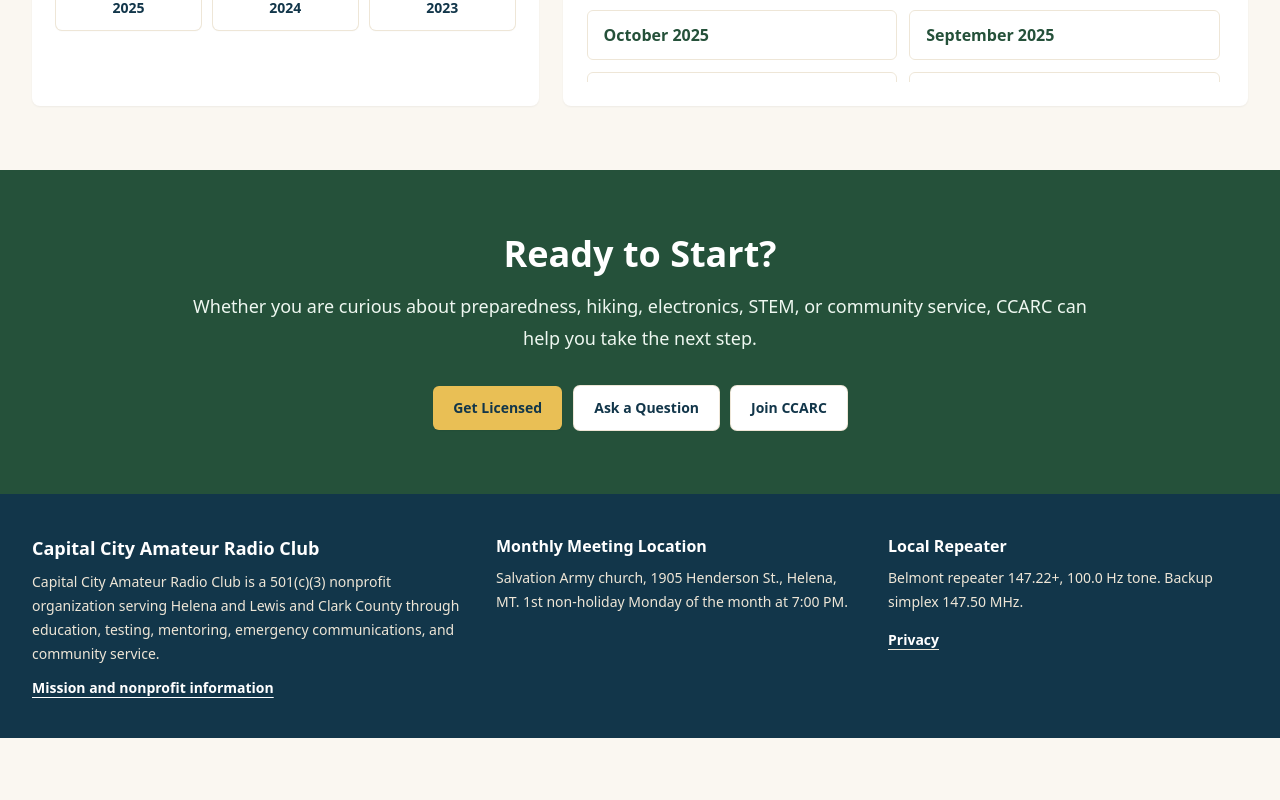
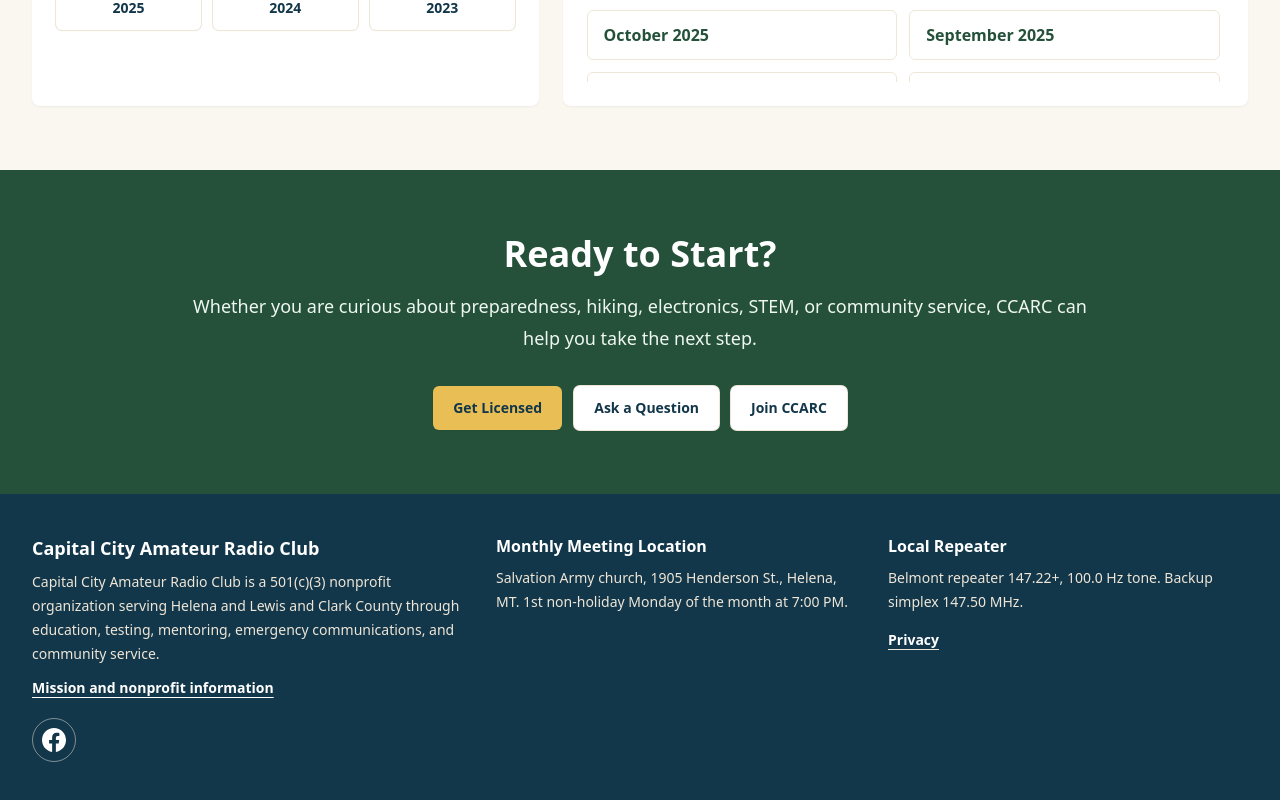
Before and after one commit to membership-ccarc/n7rb, a Next.js app: page / in a window 1280 px wide. Shown: the part 7028-7828 px from the top of the page. Before the commit the page ends 7766 px from the top, so only its background shows below. Built offline with nearby package versions, Linux system fonts and the light colour scheme; no server answers.

Commit message:
Added a Facebook page footer link, and join-contact us box for same page.

```diff
--- a/app/join-contact/page.tsx
+++ b/app/join-contact/page.tsx
@@ -175,6 +175,14 @@ export default function JoinContactPage() {
               We&apos;d love to have you! Use our Contact Us form and let us know you&apos;d like access to our Slack workspace. Whether you&apos;re a long-time amateur radio operator or just getting started, we&apos;ll send you an invitation after a quick review.
             </p>
           </InfoCard>
+          <InfoCard title="Follow Us on Facebook">
+            <p>
+              Keep up with club news, activities, photos, and upcoming events on the Capital City Amateur Radio Club Facebook page.
+            </p>
+            <div className="mt-5">
+              <ButtonLink href={LINKS.FACEBOOK_URL}>Visit CCARC on Facebook</ButtonLink>
+            </div>
+          </InfoCard>
           <article className="rounded-lg border border-stonewarm-100 bg-white p-6 shadow-sm">
             <h2 className="text-xl font-black text-mountain-900">Meeting Location</h2>
             <p className="mt-3 leading-7 text-stonewarm-700">
--- a/app/layout.tsx
+++ b/app/layout.tsx
@@ -5,7 +5,7 @@ import Link from "next/link";
 import "./globals.css";
 import { GoogleAnalytics } from "@/components/GoogleAnalytics";
 import { SiteHeader } from "@/components/SiteHeader";
-import { SITE } from "@/lib/site-data";
+import { LINKS, SITE } from "@/lib/site-data";
 
 export const metadata: Metadata = {
   metadataBase: new URL(SITE.url),
@@ -56,6 +56,17 @@ function Footer() {
             Capital City Amateur Radio Club is a 501(c)(3) nonprofit organization serving Helena and Lewis and Clark County through education, testing, mentoring, emergency communications, and community service.
           </p>
           <p className="mt-3 text-sm"><Link className="font-bold underline underline-offset-4" href="/about">Mission and nonprofit information</Link></p>
+          <a
+            className="mt-5 inline-flex min-h-11 min-w-11 items-center justify-center rounded-full border border-stonewarm-100/50 text-white transition hover:border-white hover:bg-white/10 focus-visible:outline focus-visible:outline-2 focus-visible:outline-offset-4 focus-visible:outline-white"
+            href={LINKS.FACEBOOK_URL}
+            target="_blank"
+            rel="noopener noreferrer"
+            aria-label="Visit CCARC on Facebook (opens in a new tab)"
+          >
+            <svg aria-hidden="true" className="h-6 w-6" viewBox="0 0 24 24" fill="currentColor">
+              <path d="M24 12.073C24 5.405 18.627 0 12 0S0 5.405 0 12.073C0 18.1 4.388 23.094 10.125 24v-8.436H7.078v-3.491h3.047V9.413c0-3.026 1.792-4.697 4.533-4.697 1.313 0 2.686.236 2.686.236v2.973h-1.513c-1.49 0-1.956.931-1.956 1.887v2.261h3.328l-.532 3.491h-2.796V24C19.612 23.094 24 18.1 24 12.073Z" />
+            </svg>
+          </a>
         </div>
         <div>
           <p className="font-bold">Monthly Meeting Location</p>
--- a/lib/site-data.ts
+++ b/lib/site-data.ts
@@ -26,6 +26,7 @@ export const JFK_PARK_MAP_URL = "https://www.google.com/maps/search/?api=1&query
 export const CLASS_LOCATION_MAP_URL = "https://www.google.com/maps/search/?api=1&query=Salvation+Army%2C+1905+Henderson+St%2C+Helena%2C+MT+59601";
 // Slack invite links expire and should be refreshed as needed.
 export const SLACK_INVITE_URL = "https://join.slack.com/t/ccarcslack/shared_invite/zt-3k0ieygwx-rBeNphjqJ1EqnyYieSfmUg";
+export const FACEBOOK_URL = "https://www.facebook.com/CCARCHelena/";
 
 export const LINKS = {
   CLASS_SIGNUP_URL,
@@ -38,6 +39,7 @@ export const LINKS = {
   MEMBERSHIP_APPLICATION_PDF_URL,
   NEWSLETTER_ARCHIVE_URL,
   SLACK_INVITE_URL,
+  FACEBOOK_URL,
   PICNIC_MAP_URL,
   JFK_PARK_MAP_URL,
   CLASS_LOCATION_MAP_URL,
```
